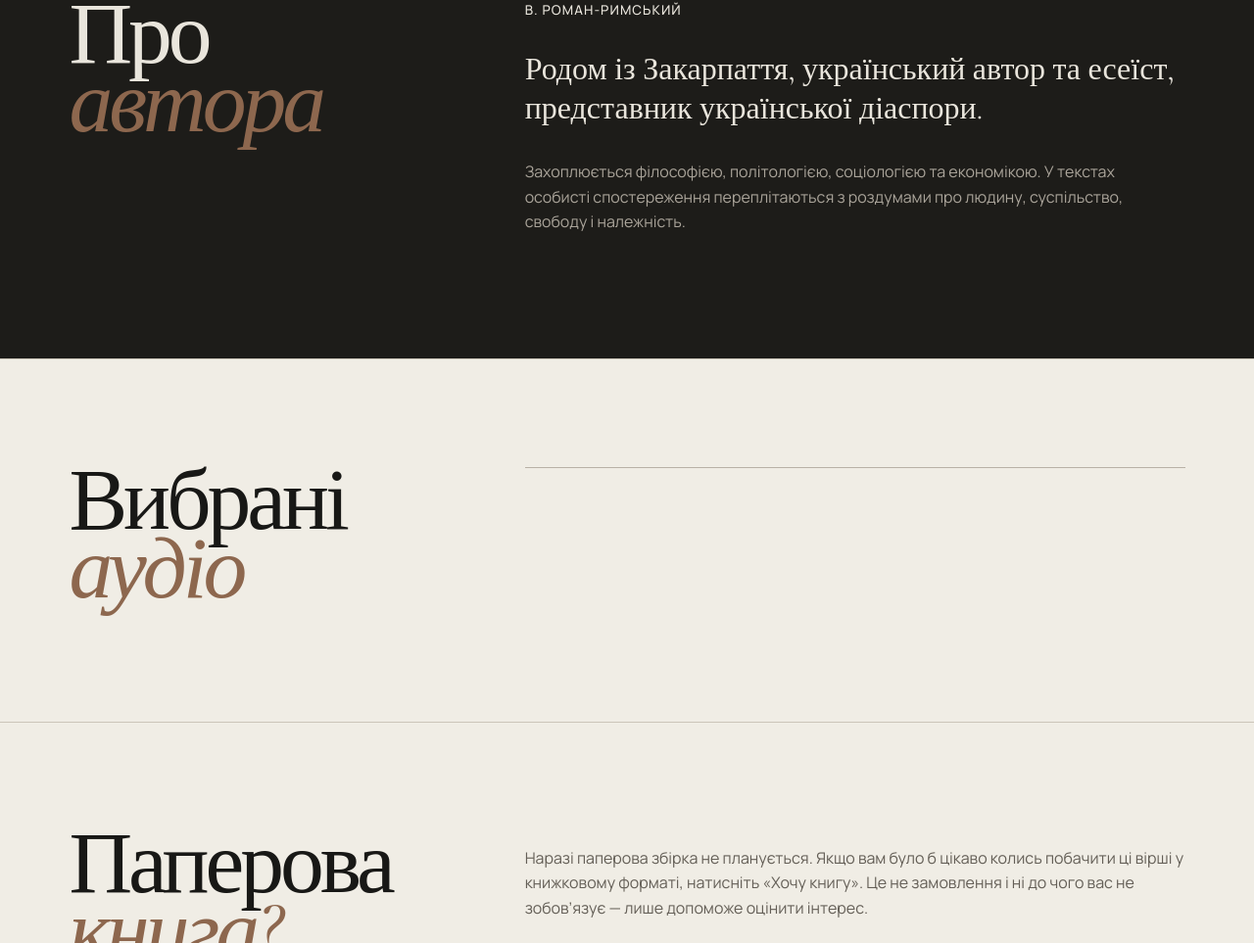
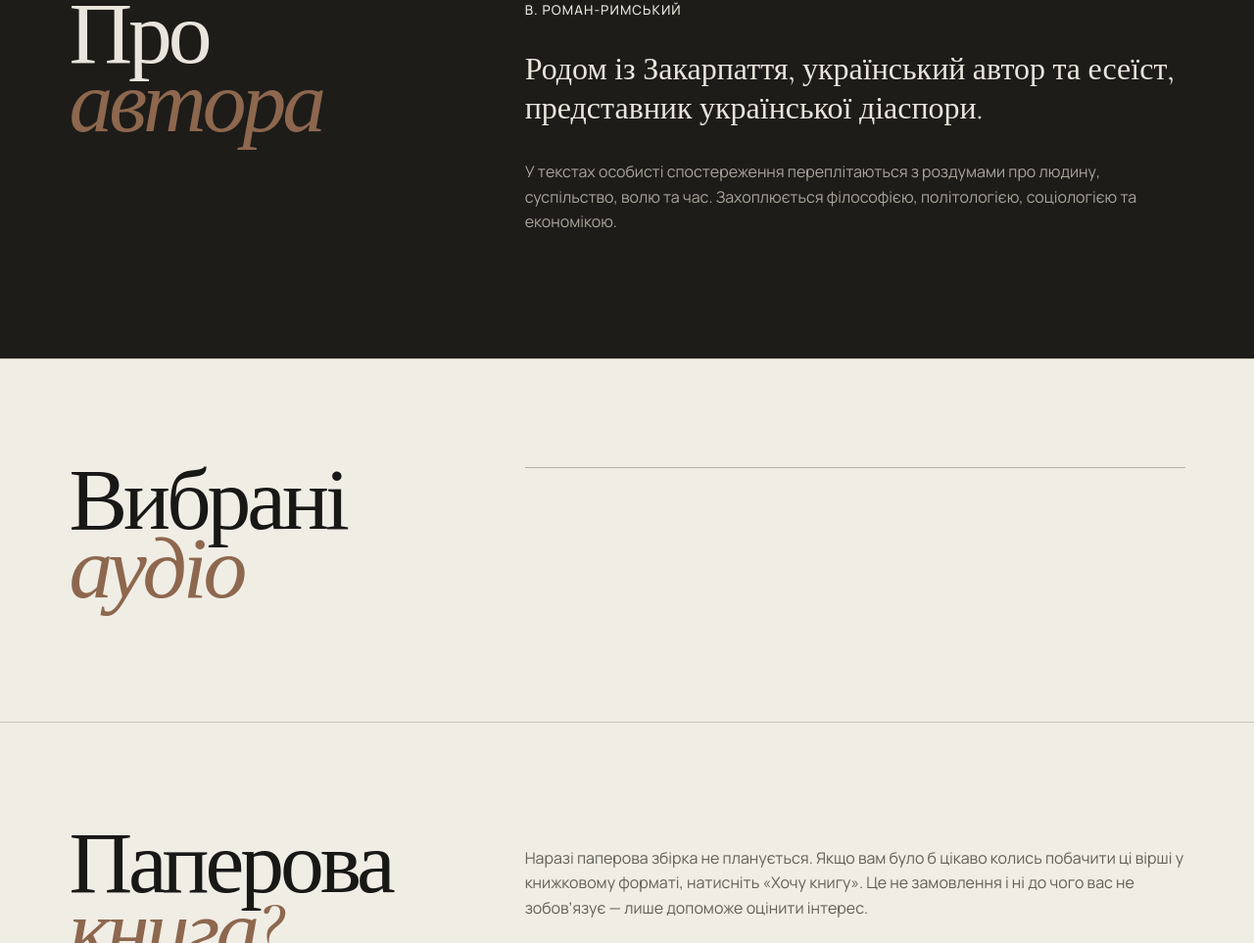
Before and after one commit to vrymskij/romanroman, a website: page public/index.html in a window 1280 px wide. Shown: the part 2091-3054 px from the top of the page at 98% size. Drawn offline with nearby package versions, Linux system fonts and the light colour scheme; no server answers.

Commit message:
Update index.html

```diff
--- a/public/index.html
+++ b/public/index.html
@@ -60,7 +60,7 @@
   <div class="prose">
     <p class="author-name">В. Роман-Римський</p>
     <p class="large">Родом із Закарпаття, український автор та есеїст, представник української діаспори.</p>
-    <p>Захоплюється філософією, політологією, соціологією та економікою. У текстах особисті спостереження переплітаються з роздумами про людину, суспільство, свободу і належність.</p>
+    <p>У текстах особисті спостереження переплітаються з роздумами про людину, суспільство, волю та час. Захоплюється філософією, політологією, соціологією та економікою. </p>
   </div>
 </section>
 
```
